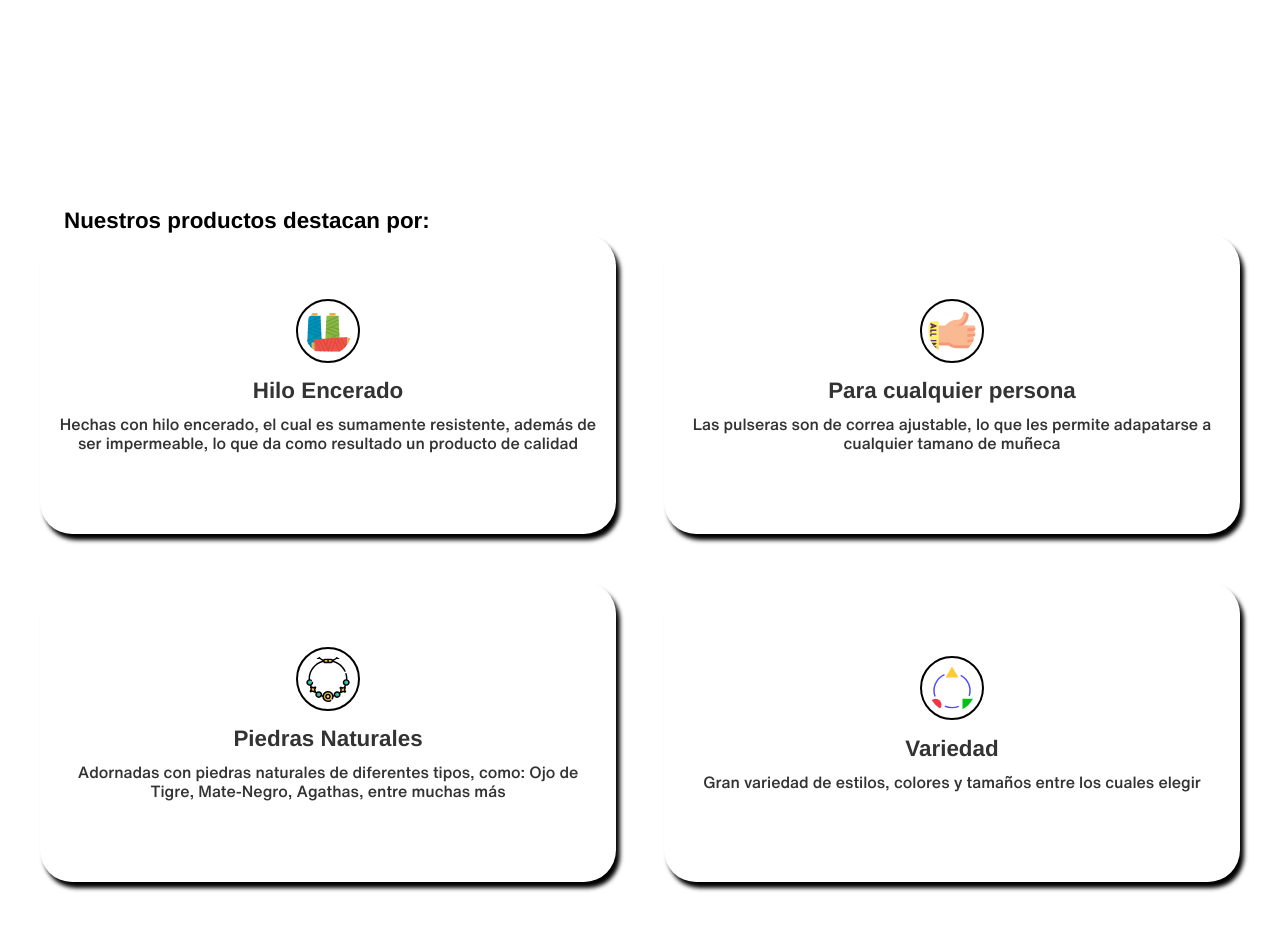
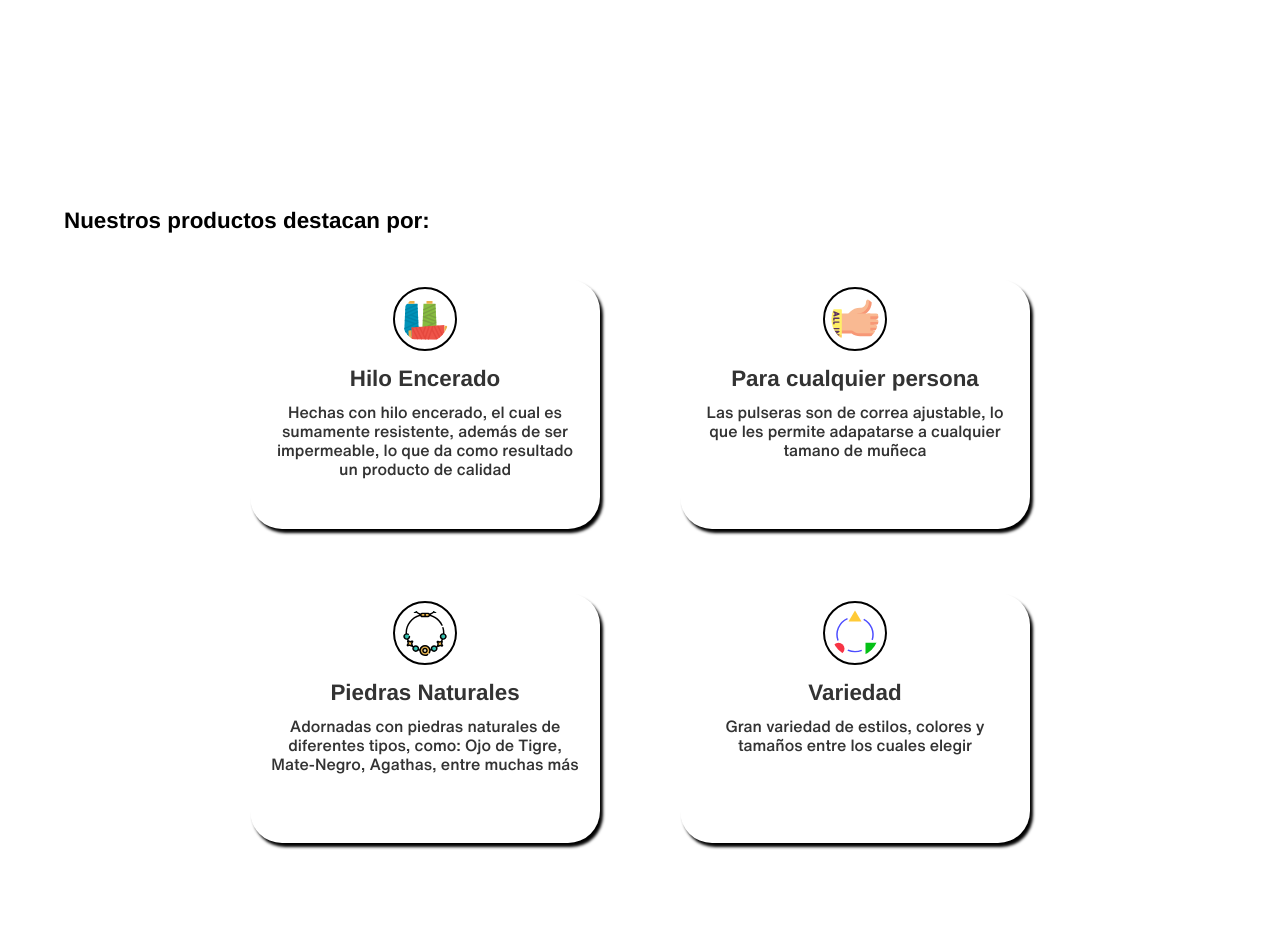
Before and after one commit to Alvaro499/komodo, a PHP site: page / in a window 1280 px wide. Shown: the part 1707-2653 px from the top of the page. After the commit the page ends 2556 px from the top, so only its background shows below. Run offline with PHP 8.4, Linux system fonts and the light colour scheme.

Commit message:
index-info_cards: Finalizadas

```diff
--- a/css/index.css
+++ b/css/index.css
@@ -477,6 +477,12 @@ ul li:hover{
     }
 }
 
+
+
+
+
+
+
 /* INFO CARDS */
 
 .info_cards{
@@ -485,7 +491,51 @@ ul li:hover{
 }
 
 .info_cards h2{
-    font-size: 1.4rem
+    font-size: 1.2rem;
+    margin-bottom: 2em;
+}
+
+.card_img{
+    width: auto;
+    height: auto;
+    position: relative;
+}
+
+.card_img:after{
+    content: "";
+    width: 50px;
+    height: 50px;
+    position: absolute;
+    top: 50%;
+    left: 50%;
+    border-radius: 50%;
+    transform: scale(1);
+    transform: translate(-50%,-50%);
+    transition: all 1s;
+    z-index: -2;
+}
+
+.card_img:before{
+    content: "";
+    background: #ffffff;
+    width: 4rem;
+    height: 4rem;
+    border: 50%;
+    position: absolute;
+    top: 47%;
+    left: 50%;
+    border-radius: 50%;
+    transform: translate(-50%,-50%);
+    z-index: -1;
+}
+
+.card_father:hover .card_img:after{
+    transform: scale(30);
+    background: var(--main-second-color);
+}
+
+.card_father:hover{
+    color: #ffffff;
 }
 
 img.icon_cards{
@@ -494,17 +544,16 @@ img.icon_cards{
     border-radius: 50%;
     border: 2px solid #000000;
     padding: 0.4em;
+    position: relative;
 }
 
 .card_container{
     width: 100%;
     display: grid;
     grid-template-columns: 75%;
-    /* grid-template-rows: 400px ; */
     justify-content: center;
     column-gap: 2rem;
     row-gap:  1rem;
-
 }
 
 
@@ -514,13 +563,14 @@ img.icon_cards{
     height: 300px;
     display: flex;
     flex-flow: column wrap;
-    justify-content: center;
     color: var( --main-info_text-color);
     text-align: center;
     border-radius: 2rem;
-    padding: 0,5rem 0.5rem;
-    /* margin-bottom: 2rem; */
-    box-shadow: 4px 6px 4px #000000;
+    padding: 1rem 1rem;
+    position: relative;
+    z-index: 0;
+    box-shadow: 3px 4px 3px #000000;
+    overflow: hidden;
 }
 
 .card_father h3{
@@ -531,7 +581,7 @@ img.icon_cards{
 
 .card_father p{
     font-size: 1rem;
-    margin-bottom: 1em;
+    text-align: center;
 }
 
 
@@ -551,42 +601,45 @@ img.icon_cards{
             height: 300px;
             padding: 0.5rem 1rem;
         }
-
     }
 
     @media (min-width: 768px){
+
+        .info_cards h2{
+            font-size: 1.4rem
+        }
 
         .info_cards{
             padding: 4rem;
         }
 
         .card_container{
-            grid-template-columns: 50% 50%;
-            column-gap: 3rem;
-            row-gap:  3rem;
+            grid-template-columns: minmax(288px, 350px) minmax(288px, 350px) ;
+            column-gap: 5rem;
+            row-gap:  4rem;
         }
 
         .card_father{
-            height: 300px;
-            /* padding: 0.5rem 1rem; */
+            height: 250px;
+        }
+    }
+
+    @media (min-width: 1400px){
+
+        .info_cards h2{
+            font-size: 2rem
+        }
+
+        .card_container{
+            column-gap: 6rem;
+            row-gap:  5rem;
         }
 
     }
 
-    /* @media (min-width: 1400px){
 
-        .info_cards{
-            padding: 4rem;
-        }
+/* Quality BANNER*/
 
-        .card_container{
-            grid-template-columns: 50% 50%;
-            column-gap: 3rem;
-            row-gap:  3rem;
-        }
 
-        .card_father{
-            height: 300px;
-        }
 
-    } */
+    /* Quality BANNER media-queries*/
--- a/index.html
+++ b/index.html
@@ -109,28 +109,37 @@
             <div class="card_container">
                 <div class="card_father">
                     <div class="cards">
-                        <img src="assets/flaticon/thread.svg" alt="Ilustración de hilo encerado" class="icon_cards">
+                        <div class="card_img">
+                            <img src="assets/flaticon/thread.svg" alt="Ilustración de hilo encerado" class="icon_cards">
+                        </div>
+
                         <h3>Hilo Encerado</h3>
                         <p>Hechas con hilo encerado, el cual es sumamente resistente, además de ser impermeable, lo que da como resultado un producto de calidad</p>
                     </div>
                 </div>
                 <div class="card_father">
                     <div class="cards">
-                        <img src="assets/flaticon/all-inclusive.svg" alt="" class="icon_cards">
+                        <div class="card_img">
+                            <img src="assets/flaticon/all-inclusive.svg" alt="" class="icon_cards">
+                        </div>
                         <h3>Para cualquier persona</h3>
                         <p>Las pulseras son de correa ajustable, lo que les permite adapatarse a cualquier tamano de muñeca</p>
                     </div>
                 </div>
                 <div class="card_father">
                     <div class="cards">
-                        <img src="assets/flaticon/bracelet.svg" alt="" class="icon_cards">
+                        <div class="card_img">
+                            <img src="assets/flaticon/bracelet.svg" alt="" class="icon_cards">
+                        </div>
                         <h3>Piedras Naturales</h3>
                         <p>Adornadas con piedras naturales de diferentes tipos, como: Ojo de Tigre, Mate-Negro, Agathas, entre muchas más</p>
                     </div>
                 </div>
                 <div class="card_father">
                     <div class="cards">
-                        <img src="assets/flaticon/variety.svg" alt="" class="icon_cards">
+                        <div class="card_img">
+                            <img src="assets/flaticon/variety.svg" alt="" class="icon_cards">
+                        </div>
                         <h3>Variedad</h3>
                         <p>Gran variedad de estilos, colores y tamaños entre los cuales elegir</p>
                     </div>
```
